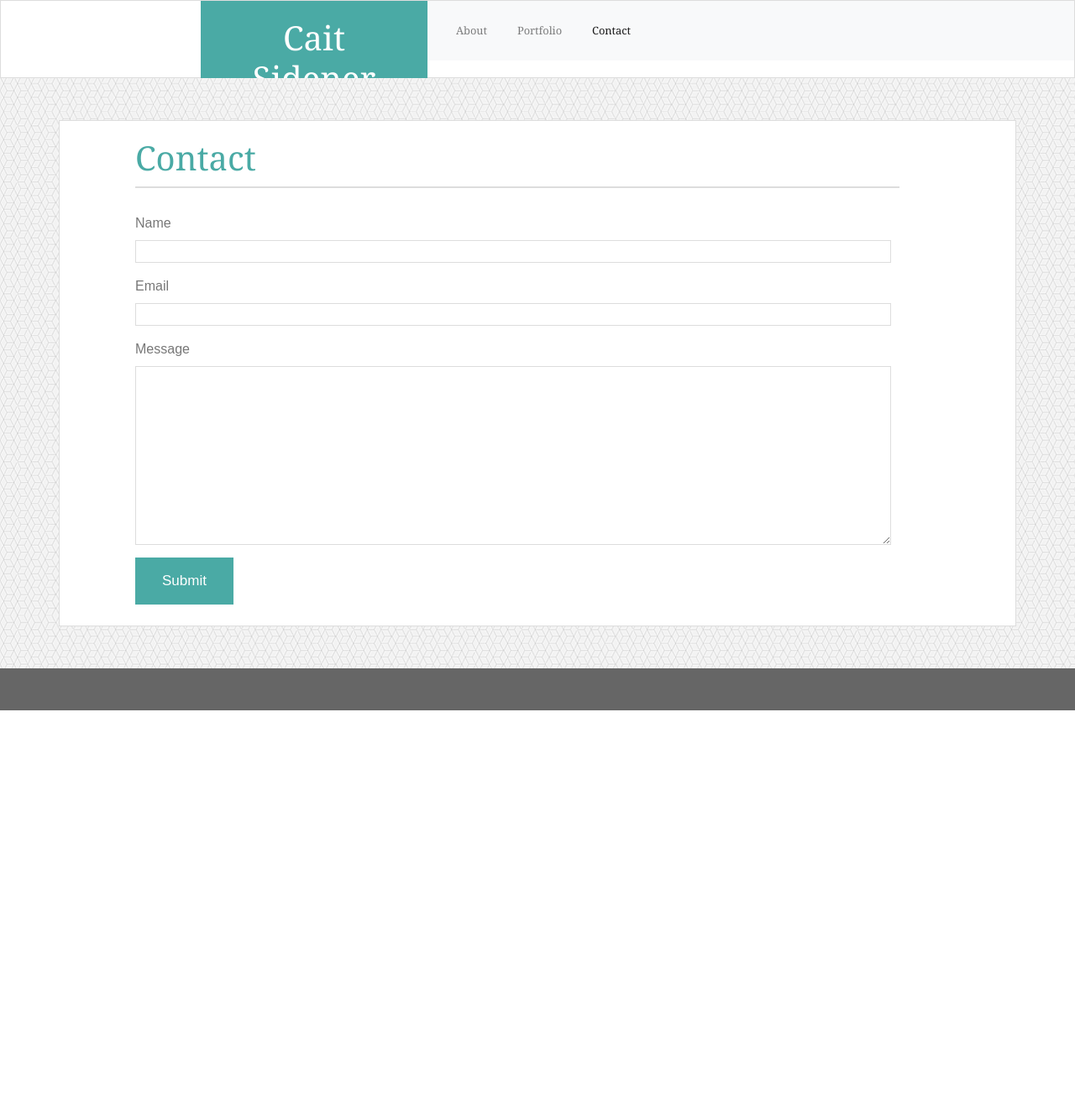
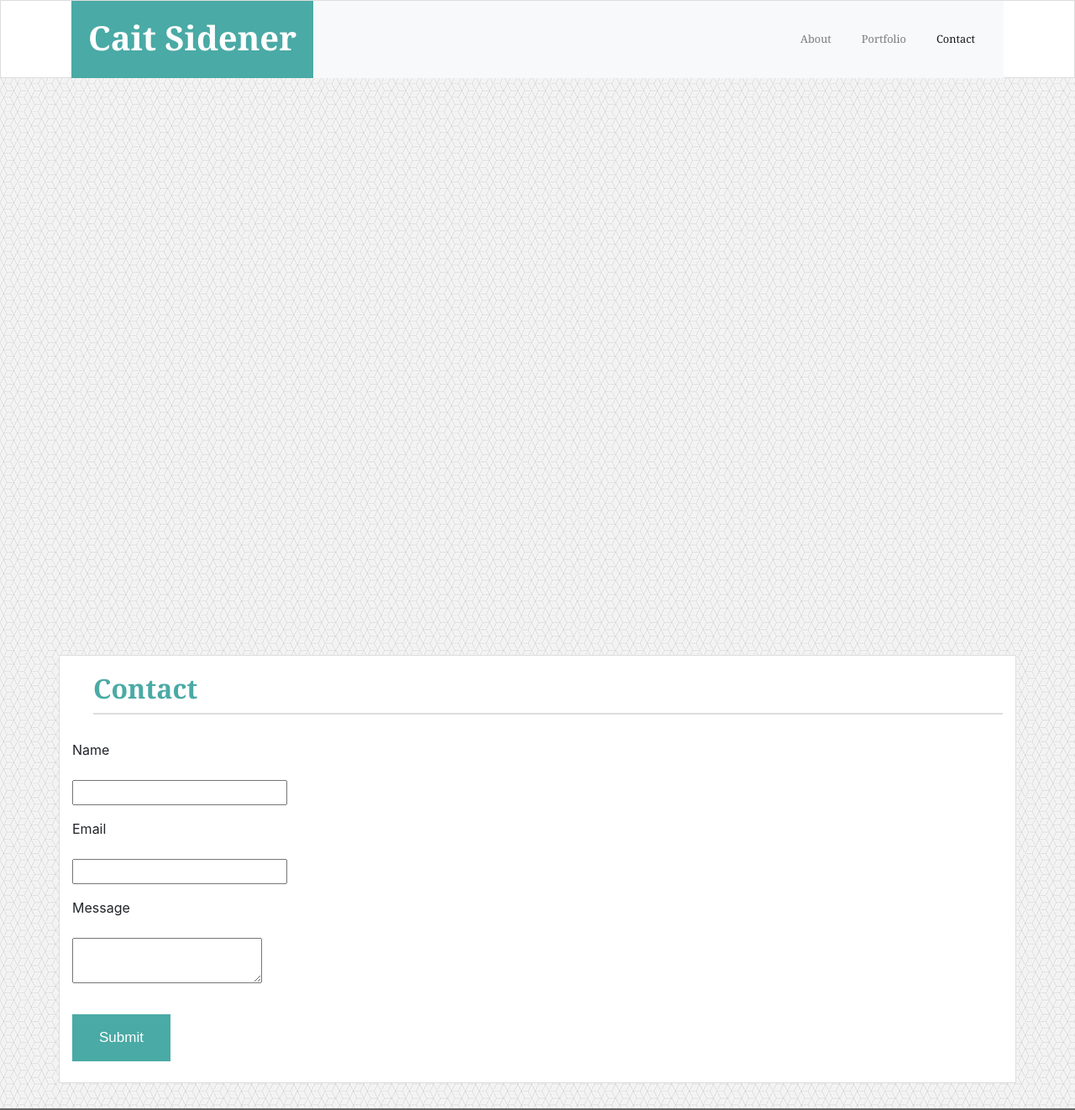
Before and after one commit to cait-sidener/Bootstrap-Portfolio, a plain HTML site: page contact.html in a window 1280 px wide. Shown: the whole page at 84% size. Before the commit the page ends 846 px from the top, so only its background shows below. Drawn offline with nearby package versions, Linux system fonts and the light colour scheme.

Commit message:
Updates to Bootstrap

```diff
--- a/assets/css/style.css
+++ b/assets/css/style.css
@@ -8,6 +8,7 @@ a {
 }
 
 body {
+    font-family: 'Georgia', Times, Times New Roman, serif;
     margin:0;
     padding:0;
 }
@@ -58,8 +59,6 @@ body {
     /* top:-375px; */
 }
 
-
-
 /* contact page submit button */
 .button {
     background-color: #4aaaa5;
@@ -83,30 +82,34 @@ button:hover {
 }
 
 .closeup {
-    margin-left: 75px;
+display:flex;
+justify-content:flex-end;
+margin-left: 25px;
 }
 
 /*the white box around content for all pages*/
-.container {
+.container--content {
     background-color: #ffffff;
     border: 1px solid #dddddd;
-    margin: 50px auto;
-    width:960px;
-    position:relative;
+    margin: 30px auto;
+    /* width:960px; */
+}
+
+.container--header {
+    width:100%;
 }
 
 /*about, portfolio, contact headers for all pages*/
 .content {
-    border-collapse: separate;
+    /* border-collapse: separate; */
     border-bottom: 2px solid #dddddd;
     border-spacing:15px 50px;
     color:#4aaaa5;
     font-family: 'Georgia', Times, Times New Roman, serif;
     margin-bottom: 30px;
-    margin-left:75px;
+    margin-left:25px;
     padding-bottom:10px;
     padding-top:20px;
-    width:910px;
     /* margin:1em;
     margin-top: 30px;
 
@@ -123,17 +126,20 @@ button:hover {
 
 
 /*the entire contact form layout - outside the boxes */
-form {
+/* form {
     border:0px solid lightgrey;
     color: #777777;
     font-family: 'Arial', 'Helvetica Neue', Helvetica, sans-serif;
     margin-left:75px;
     padding: 0px 0px 10px auto;
-    width: 900px;
-}
+} */
 
 form div + div {
     margin-top: 1em;
+}
+
+h1, h2 {
+    font-weight: 900 !important;
 }
 
 /*white box around header */
@@ -146,18 +152,8 @@ form div + div {
     width:100%;
 }
 
-/* navigation bar */
-#navbarNav {
-    float:right;
-    list-style-type: none;
-    padding: 0;
-}
-
-/* navigation bar */
-#navbarNav li {
-    float: right;
-    padding:10px;
-    position: relative;
+.header-col {
+    display: flex;
 }
 
 /*my name on each page*/
@@ -165,33 +161,31 @@ form div + div {
     background-color: #4aaaa5;
     color: #ffffff;
     display: block;
-    float: left;
     font-family: 'Georgia', Times, Times New Roman, serif;
     height: 92px;
     line-height:2px;
-    margin-left:238px;
     overflow: hidden;
     padding: 20px;
     position: relative;
     text-align: center;
-    width: 270px;
 }
 
-/* formatting for footer */ */
+/* formatting for footer */
 html, body {
     height:100%;
     margin:0;
 }
 
+
 /* about me page image with text flow */
-img {
+/* img {
     float: left;
     margin: 0px 15px 15px 40px;
     padding: 0px;
-}
+} */
 
 /* the name and email boxes on contact page */
-input, texarea {
+/* input, texarea {
     background-color: #ffffff;
     border: 1px solid #dddddd;
     box-sizing:border-box;
@@ -199,7 +193,7 @@ input, texarea {
     font-family: 'Arial', 'Helvetica Neue', Helvetica, sans-serif;
     height: 27px;
     width: 900px;
-}
+} */
 
 /* contact page elements */
 /* label {
@@ -215,9 +209,8 @@ p {
     color: #777777;
     font-family: 'Arial', 'Helvetica Neue', Helvetica, sans-serif;
     line-height: 200%;
-    margin-left: 75px;
+    margin-left: 25px;
     margin-bottom:15px;
-    width:960px;
 }
 
 /* portfolio word boxes */
@@ -234,16 +227,33 @@ p {
     top:155px;
     width:225px;
 }
+.navbar {
+    flex-grow:1;
+}
+
+/* navigation bar */
+.navbar-nav {
+    flex-grow:1;
+    justify-content: flex-end;
+    list-style-type: none;
+    padding: 0;
+}
+
+/* navigation bar */
+.navbar-nav li {
+    padding:10px;
+    position: relative;
+}
 
  /* the message box in contact page */
-textarea {
+/* textarea {
     background-color: #ffffff;
     border:1px solid #dddddd;
     font-family: 'Georgia', Times, Times New Roman, serif;
     height:213px;
     vertical-align: top;
     width: 900px;
-}
+} */
 
 /* formatting for footer */
 .wrapper {
--- a/contact.html
+++ b/contact.html
@@ -7,11 +7,19 @@
         <title>Contact Me</title>
 
     </head>
-<body background="assets/images/qbkls.png">
+    <body style="background-image: url('assets/images/qbkls.png');">
+        <div class="wrapper">
+
+            <div class="header">
+
+                <div class="container container--header">
+                    <div class="row">
+                        <div class="header-col col-md-12">
 
 
-        <div class="header">
+
                             <div class="header-title">
+
                                 <h1>Cait Sidener</h1>
                             </div>
                             <nav class="navbar navbar-expand-lg navbar-light bg-light">
@@ -33,6 +41,11 @@
                                 </div>
                             </nav>
 
+                        </div>
+                    </div>
+            </div>
+        </div>
+
             <!-- <div class="header-title">
                 <h1>Cait Sidener</h1>
             </div> -->
@@ -48,31 +61,51 @@
         </div>
     </div>
 
-        <div class="container">
+        <div class="container container--content">
             <div class="row">
                 <div class="col-md-12">
-                <h1 class="content">Contact</h1>
+                <h2 class="content">Contact</h2>
+                </div>
+                </div>
+
+
+                <form method="post" action="html_form_send.php">
+                <div class="row">
+                    <div class="col-md-12">
+                        <label for="name">Name</label>
                     </div>
                 </div>
                 <div class="row">
                     <div class="col-md-12">
-            <form method="post" action="html_form_send.php">
-                <div>
-                    <label for="name">Name</label>
                         <input type="text" id="name" name="user_name">
                     </div>
-                <div>
+                </div>
+                <div class="row">
+                    <div class="col-md-12">
                         <label for="mail">Email</label>
+                    </div>
+                </div>
+                <div class="row">
+                    <div class="col-md-12">
                         <input type="email" id="mail" name="user_mail">
                     </div>
-                <div>
+                </div>
+                <div class="row">
+                    <div class="col-md-12">
                         <label for="msg">Message</label>
+                    </div>
+                </div>
+                <div class="row">
+                    <div class="col-md-12">
                         <textarea id="msg" name="user_message"></textarea>
                     </div>
+                </div>
+                <div class="row">
+                    <div class="col-md-12">
                         <a href="#" class="button">Submit</a>
-            </form>
                     </div>
                 </div>
+            </form>
         </div>
 
         <div class="row">
```
Also changed, not shown: index.html (+14 -2 lines), portfolio.html (+16 -3 lines). Lines whose indentation alone changed are shown as unchanged.
